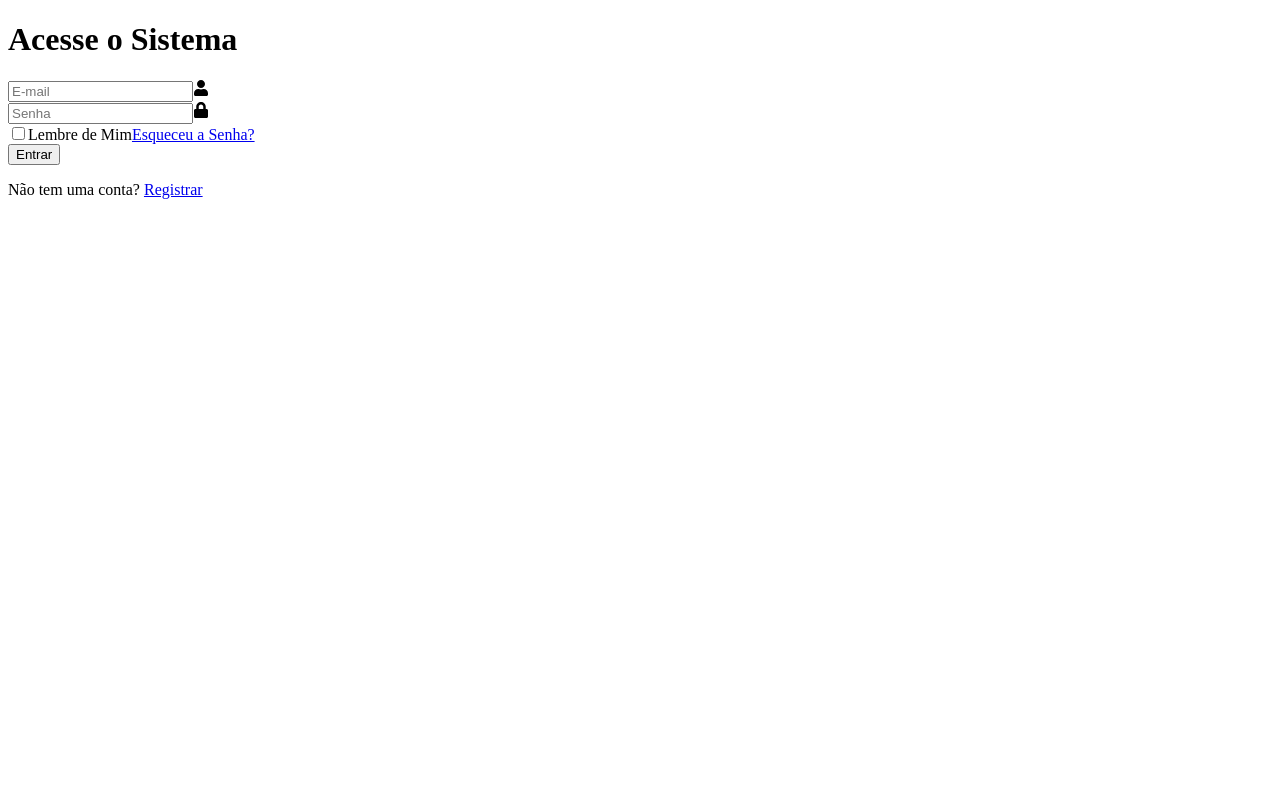
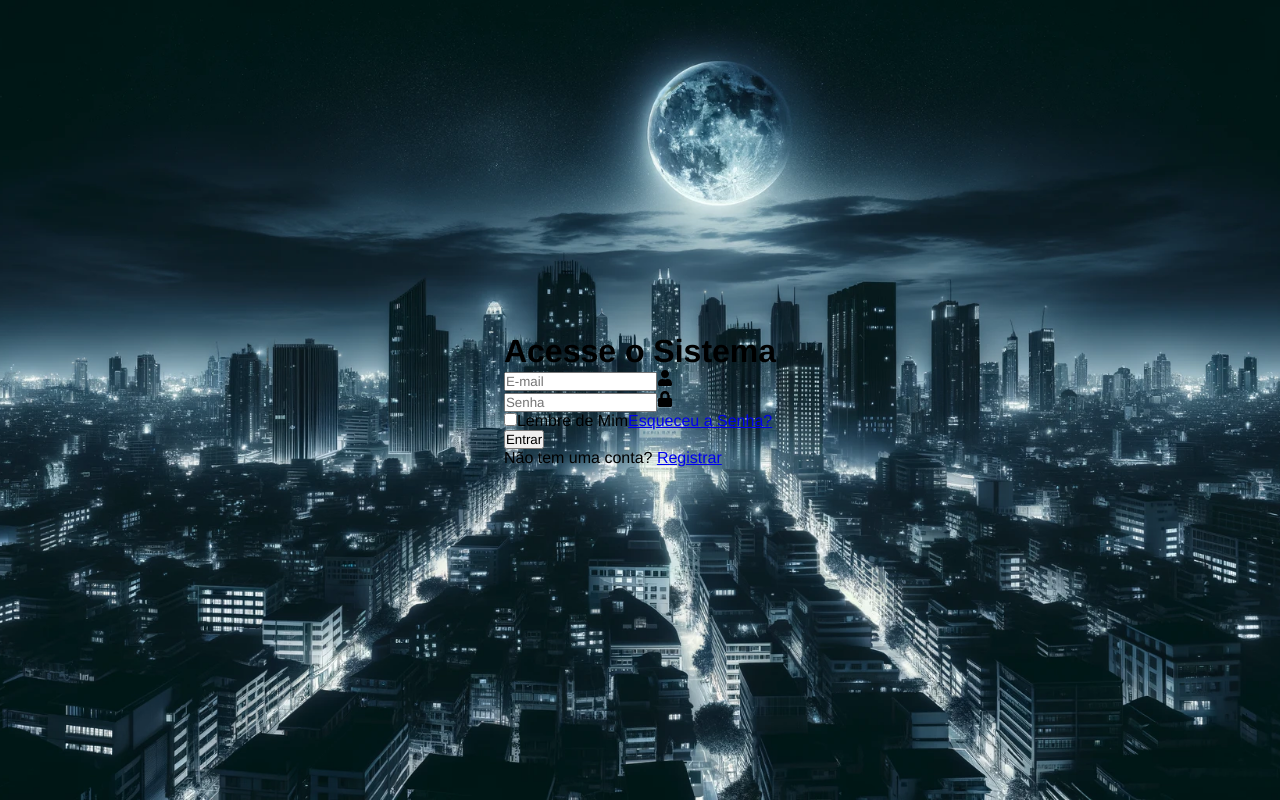
Before and after one commit to sthevenalves/Tela-Login-React, a React (Vite) app in the folder tela_login_react/: page / in a window 1280 px wide. Built offline with nearby package versions, Linux system fonts and the light colour scheme.

Commit message:
estilazação inicial no App

```diff
--- a/tela_login_react/src/App.css
+++ b/tela_login_react/src/App.css
@@ -0,0 +1,19 @@
+*{
+    margin: 0;
+    padding: 0;
+    font-family: Helvetica;
+    box-sizing: border-box;
+    text-shadow: #000, 1px, 1px;
+    font-family: Helvetica;
+}
+
+.App{
+    display: flex;
+    justify-content: center;
+    align-items: center;
+    min-height: 100vh;
+    background-image: url("assets/bg.webp");
+    background-size: cover;
+    background-position: center;
+
+}
```
